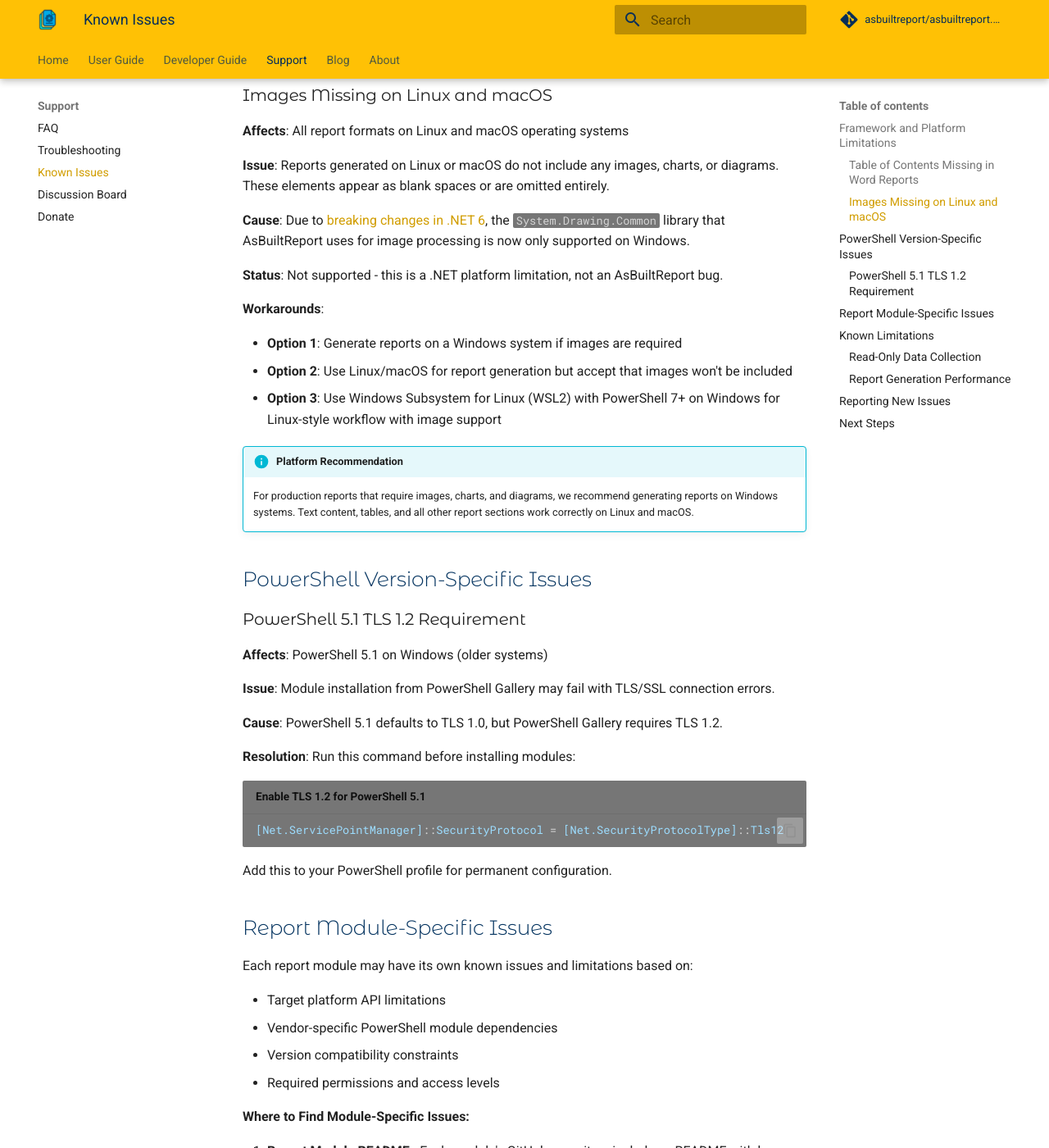
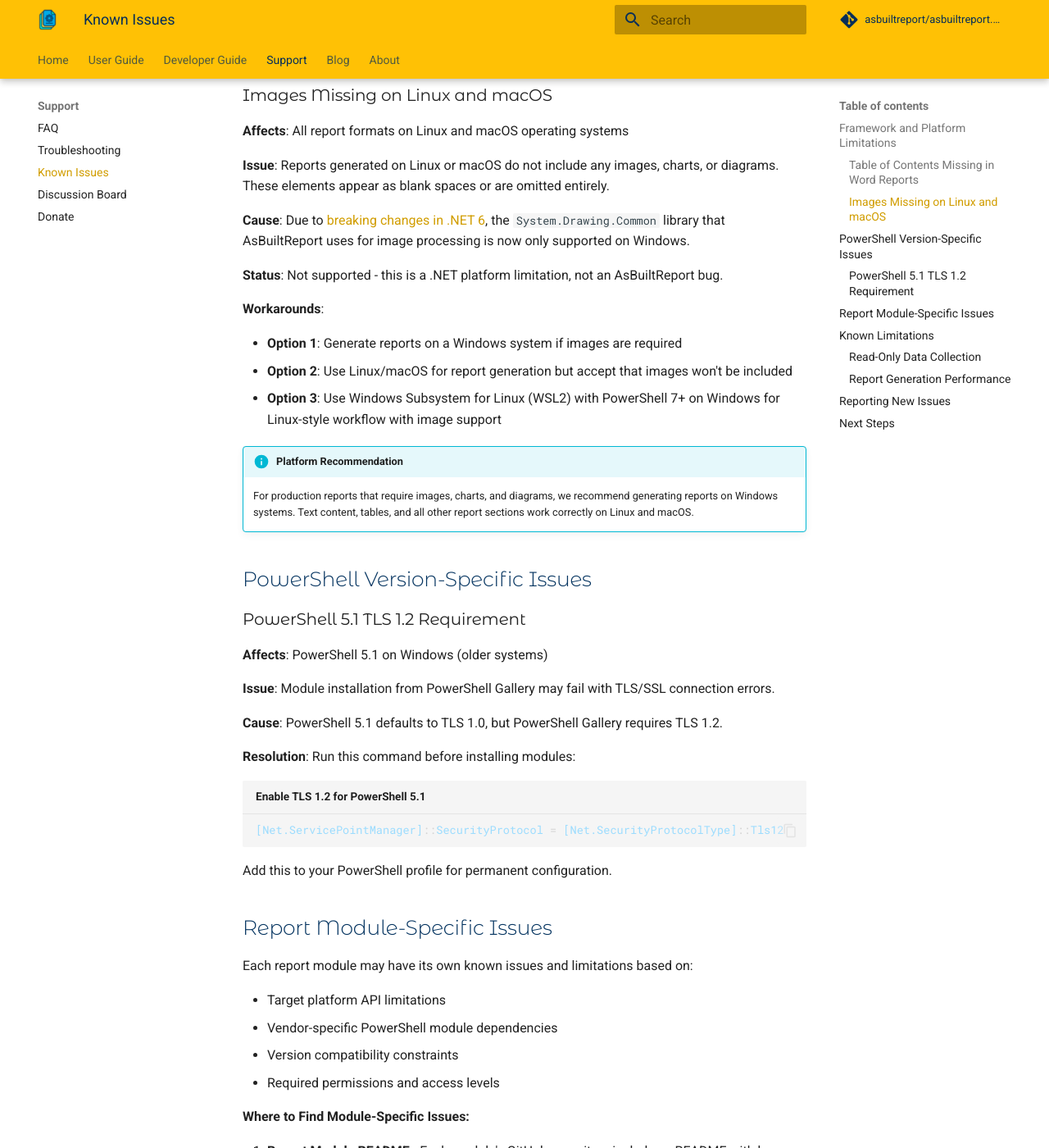
Before and after one commit to AsBuiltReport/AsBuiltReport.Project.Website, an MkDocs documentation site: the page built from docs/support/known-issues.md, in a window 1280 px wide and 1400 px high, scrolled down 1129 px. Shown: the whole window at 82% size. Built offline with MkDocs 1.6.1 and Material for MkDocs 9.7.7, drawn with Linux system fonts in a browser that asks for light colours; comment, search, counter and statistics services are not loaded.

Commit message:
style: revert code block background to Material default, keep syntax highlighting
Remove all --md-code-bg-color and --md-code-fg-color overrides and the
direct .md-typeset pre > code rule. Retain all VS Code Dark+ token colour
variables for keywords, strings, comments, numbers, functions, etc.

Co-Authored-By: Claude Sonnet 4.6 <noreply@anthropic.com>

```diff
--- a/docs/assets/stylesheets/extra.css
+++ b/docs/assets/stylesheets/extra.css
@@ -91,28 +91,20 @@ src: local(''),
     --md-accent-fg-color: #00ABE8;
 }
 
-/* Code block colours (VS Code Dark+) */
+/* Syntax Highlighting (VS Code Dark+) */
 :root,
 [data-md-color-scheme="default"] {
-    --md-code-bg-color:                  #767676;
-    --md-code-fg-color:                  #d4d4d4;
     --md-code-hl-keyword-color:          #c586c0;
     --md-code-hl-string-color:           #ce9178;
     --md-code-hl-comment-color:          #6a9955;
     --md-code-hl-number-color:           #b5cea8;
     --md-code-hl-function-color:         #dcdcaa;
-    --md-code-hl-operator-color:         #d4d4d4;
+    --md-code-hl-operator-color:         #569cd6;
     --md-code-hl-punctuation-color:      #d4d4d4;
     --md-code-hl-name-color:             #9cdcfe;
     --md-code-hl-constant-color:         #9cdcfe;
     --md-code-hl-variable-color:         #9cdcfe;
     --md-code-hl-special-color:          #ce9178;
-}
-
-/* Direct background override — targets the element Material actually backgrounds */
-.md-typeset pre > code {
-    background-color: #767676;
-    color: #d4d4d4;
 }
 
 /* PowerShell variables ($Name) - not covered by Material's built-in vars */
```
